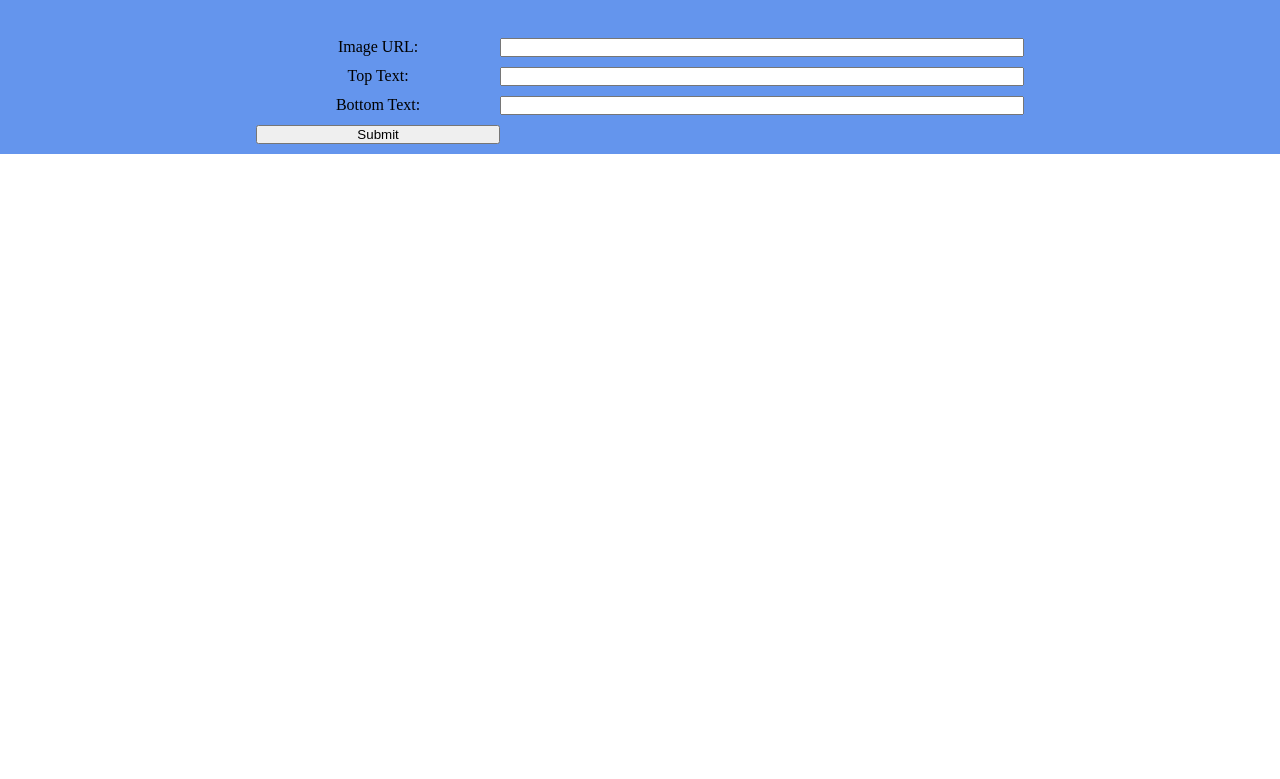
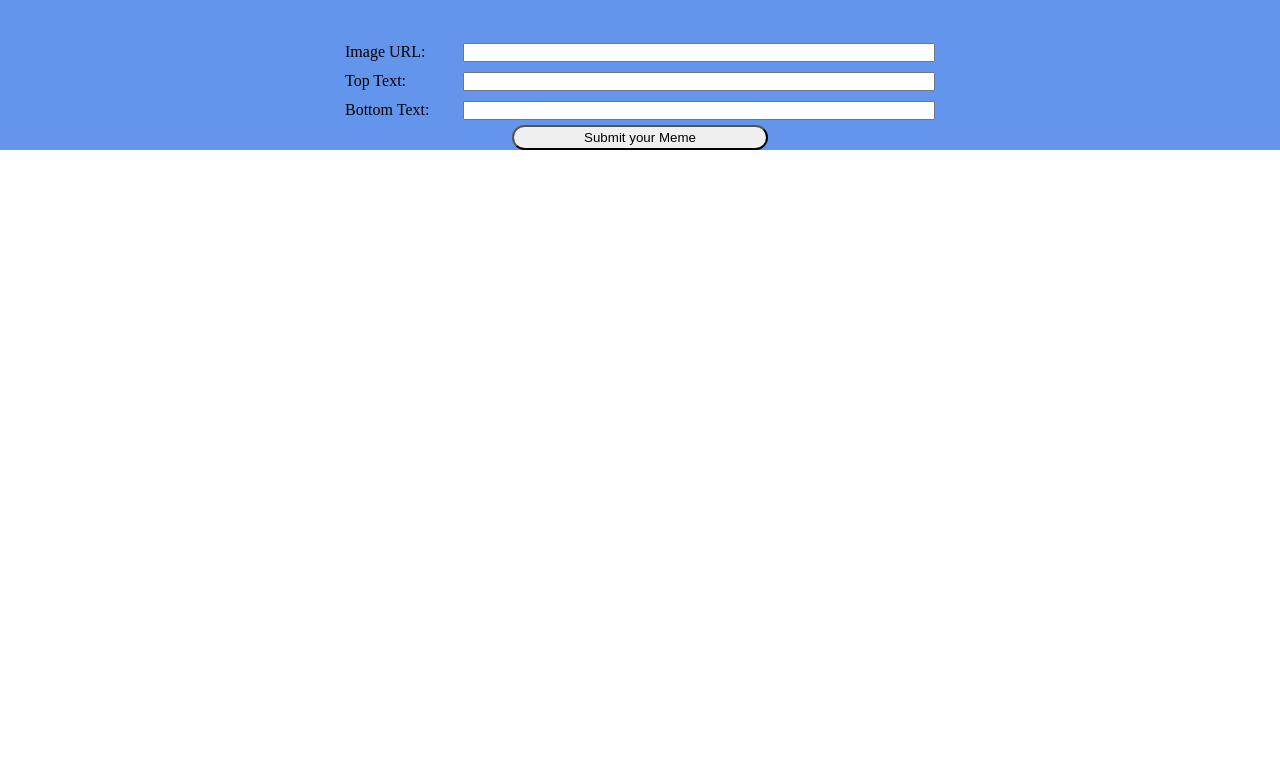
Before and after one commit to Crynowecer0/meme-gen, a plain HTML site: page index.html in a window 1280 px wide. Shown: the part 148-927 px from the top of the page. Drawn offline with Linux system fonts and the light colour scheme.

Commit message:
corrected form layout and button placement on large screens

```diff
--- a/index.html
+++ b/index.html
@@ -32,7 +32,7 @@
       <!-- TODO:Figure out how to center this button -->
 
       <div class="button-container">
-        <input type="submit" id="submit-button" />
+        <input type="submit" id="submit-button" value="Submit your Meme"/>
       </div>
 
       <!-- <div id="submit-button">
--- a/scripts.js
+++ b/scripts.js
@@ -3,8 +3,8 @@ form.addEventListener("submit", generateMeme);
 // submitButton.addEventListener("click", generateMeme);
 let allMemes = document.getElementById("meme-container");
 
-allMemes = localStorage.getItem('listOfMemes', allMemes);
-console.log()
+
+console.log(localStorage)
 
 function generateMeme() {
   //access the data in the form fields
--- a/styles.css
+++ b/styles.css
@@ -24,28 +24,34 @@ h2 {
   padding-bottom: 40px;
 }
 
-form.meme-entry-form {
-  display: table;
-  margin: 0 auto;
-  text-align: center;
+#meme-entry-form {
+  display: flex;
+  flex-direction: column;
+  align-items: center;
 }
 
-div.form-field {
-  display: table-row;
+.form-field {
+  width: 600px;
+  padding: 5px;
+  display: flex;
+  justify-content: space-between;
+}
+.form-field > label {
+  text-align: left;
+  min-width: 20%;
+}
+.form-field > input {
+  min-width: 80%;
 }
 
-label,
-input {
-  display: table-cell;
-  margin-bottom: 10px;
+.button-container {
+  min-width: 20%;
 }
 
-input {
+#submit-button {
   width: 100%;
-}
-
-.meme-entry-form {
-  width: 60%;
+  height: 25px;
+  border-radius: 15px;
 }
 
 #meme-container {
```
